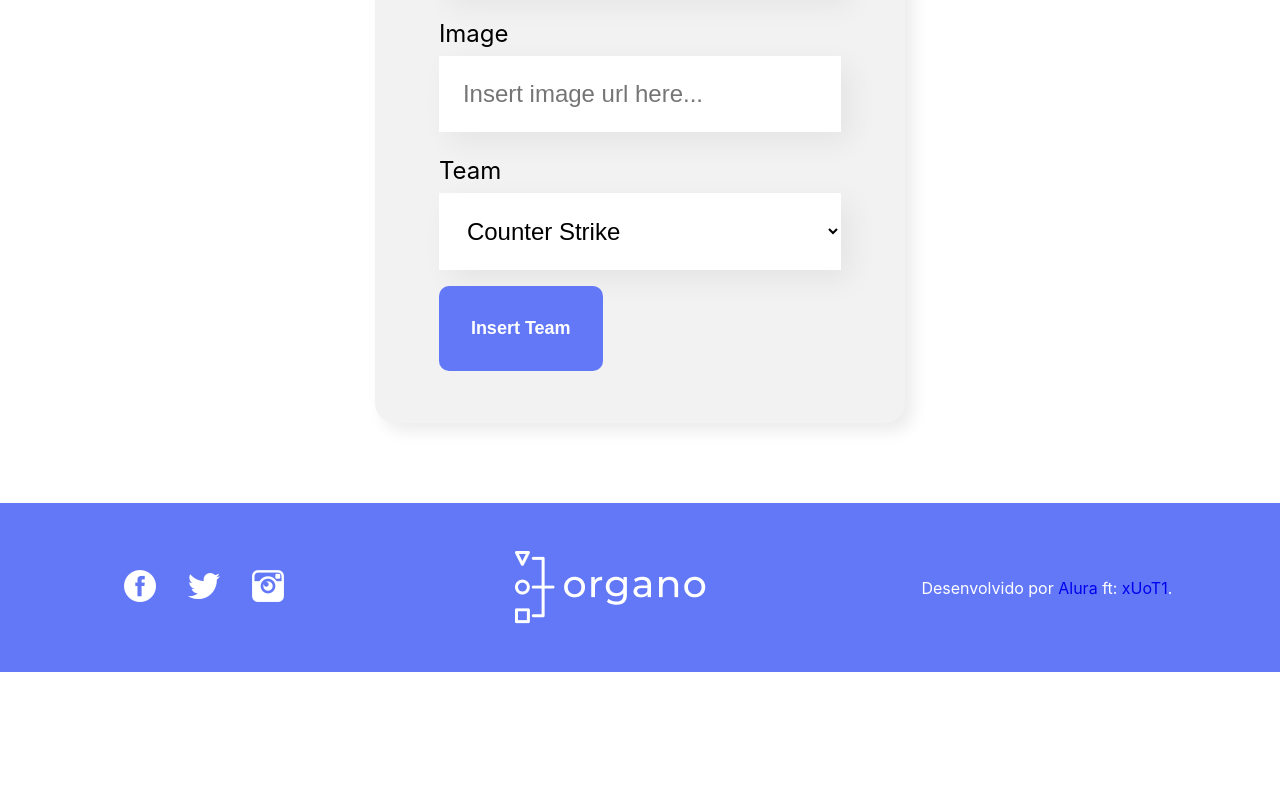
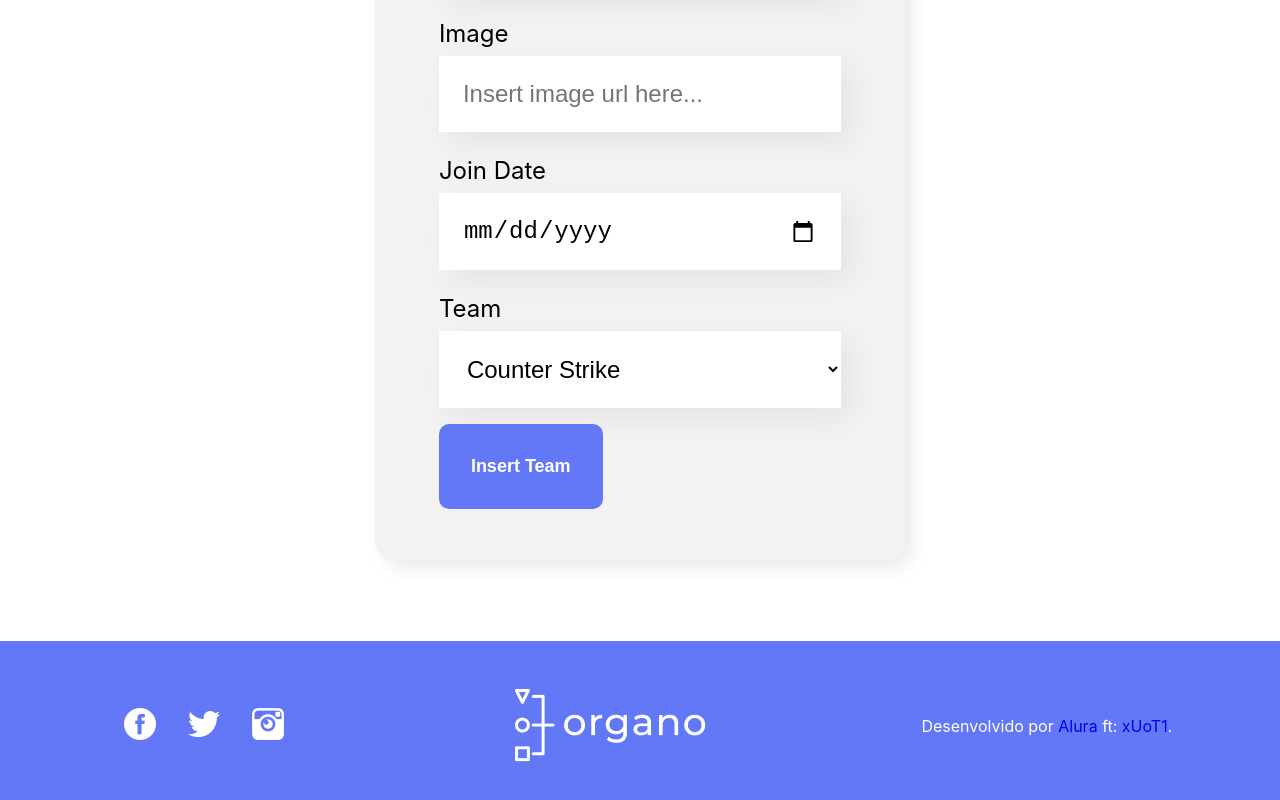
Before and after one commit to GuilhermePittner/first-react-app, a React (Create React App) app: page / in a window 1280 px wide. Shown: the part 942-1742 px from the top of the page. Before the commit the page ends 1614 px from the top, so only its background shows below. Built offline with nearby package versions, Linux system fonts and the light colour scheme.

Commit message:
project done

```diff
--- a/src/App.tsx
+++ b/src/App.tsx
@@ -9,6 +9,7 @@ interface User {
   team: string;
   role: string;
   image: string;
+  date: Date;
 }
 
 function App() {
--- a/src/components/Form/Form.tsx
+++ b/src/components/Form/Form.tsx
@@ -1,5 +1,4 @@
 import { useState } from 'react';
-import { ITeam } from '../../shared/interfaces/ITeam';
 
 import { Button } from '../Button/Button';
 import { Dropdown } from '../Dropdown/Dropdown';
@@ -9,12 +8,13 @@ import './Form.css';
 
 interface FormProps {
     teams: string[];
-    savingUser: (team: { name: string; role: string; image: string; team: string }) => void;
+    savingUser: (team: { name: string; role: string; image: string; team: string, date: Date }) => void;
 }
 
 export const Form = (props: FormProps) => {
     const [name, setName] = useState('');
     const [role, setRole] = useState('');
+    const [date, setDate] = useState('');
     const [image, setImage] = useState('');
     const [team, setTeam] = useState('Counter Strike');
 
@@ -36,15 +36,19 @@ export const Form = (props: FormProps) => {
             return;
         }
 
+        const parsedDate = new Date(date);
+
         props.savingUser({
             name,
             role,
             image,
             team,
+            date: parsedDate
         });
 
         setName('');
         setRole('');
+        setDate('');
         setImage('');
     };
 
@@ -74,6 +78,14 @@ export const Form = (props: FormProps) => {
                     onChange={(value: string) => setImage(value)}
                 />
 
+                <TextField
+                    label="Join Date"
+                    placeholder=""
+                    value={date}
+                    onChange={(value) => setDate(value)}
+                    type='date'
+                />
+
                 <Dropdown
                     label="Team"
                     teams={props.teams}
--- a/src/components/Person/index.tsx
+++ b/src/components/Person/index.tsx
@@ -4,10 +4,11 @@ interface PersonProps {
     name: string,
     description: string,
     image: string,
-    priColor: string
+    priColor: string,
+    date: Date
 }
 
-const Person = ({name, description, image, priColor} : PersonProps) => {
+const Person = ({name, description, image, priColor, date} : PersonProps) => {
     return (<div className='card'>
 
             <div className='card_header' style={{ backgroundColor: priColor }}>
@@ -17,6 +18,7 @@ const Person = ({name, description, image, priColor} : PersonProps) => {
             <div className='card_footer'>
                 <h4> {name} </h4>
                 <h5> {description} </h5>
+                <h5> {new Date(date).toLocaleDateString()} </h5>
             </div>
 
         </div>)
--- a/src/components/Team/index.tsx
+++ b/src/components/Team/index.tsx
@@ -6,7 +6,7 @@ interface TeamProps {
     priColor: string,
     secColor: string,
     title: string,
-    team: ITeam[]
+    team: ITeam[],
 }
 
 const Team = (props: TeamProps) => {
@@ -17,7 +17,7 @@ const Team = (props: TeamProps) => {
             <h3 style={{ borderColor: props.priColor }}> {props.title} </h3>
 
             <div className='team_users'>
-                { props.team.map(item => <Person key={item.name} name={item.name} description={item.role} image={item.image} priColor={props.priColor} /> ) }
+                { props.team.map(item => <Person key={item.name} name={item.name} description={item.role} image={item.image} priColor={props.priColor} date={item.date} /> ) }
             </div>
 
             {/* image='https://github.com/GuilhermePittner.png' alt='-' /> */}
--- a/src/components/TextField/TextField.tsx
+++ b/src/components/TextField/TextField.tsx
@@ -6,9 +6,10 @@ interface TextFieldProps {
   value: string;
   placeholder: string;
   onChange: (value: string) => void;
+  type?: "date" | "text"
 }
 
-export const TextField = ({ onChange, label, value, placeholder }: TextFieldProps) => {
+export const TextField = ({ onChange, label, value, placeholder, type = "text" }: TextFieldProps) => {
   const editedValue = (event: React.ChangeEvent<HTMLInputElement>) => {
     onChange(event.target.value);
   };
@@ -17,7 +18,7 @@ export const TextField = ({ onChange, label, value, placeholder }: TextFieldProp
     <div className="textfield-div">
       <label>{label}</label>
       <input
-        type="text"
+        type={type}
         value={value}
         onChange={editedValue}
         placeholder={placeholder}
--- a/src/shared/interfaces/ITeam.ts
+++ b/src/shared/interfaces/ITeam.ts
@@ -2,5 +2,6 @@ export interface ITeam {
     name: string,
     role: string,
     image: string,
-    team?: string
+    team?: string,
+    date: Date
 }
```
